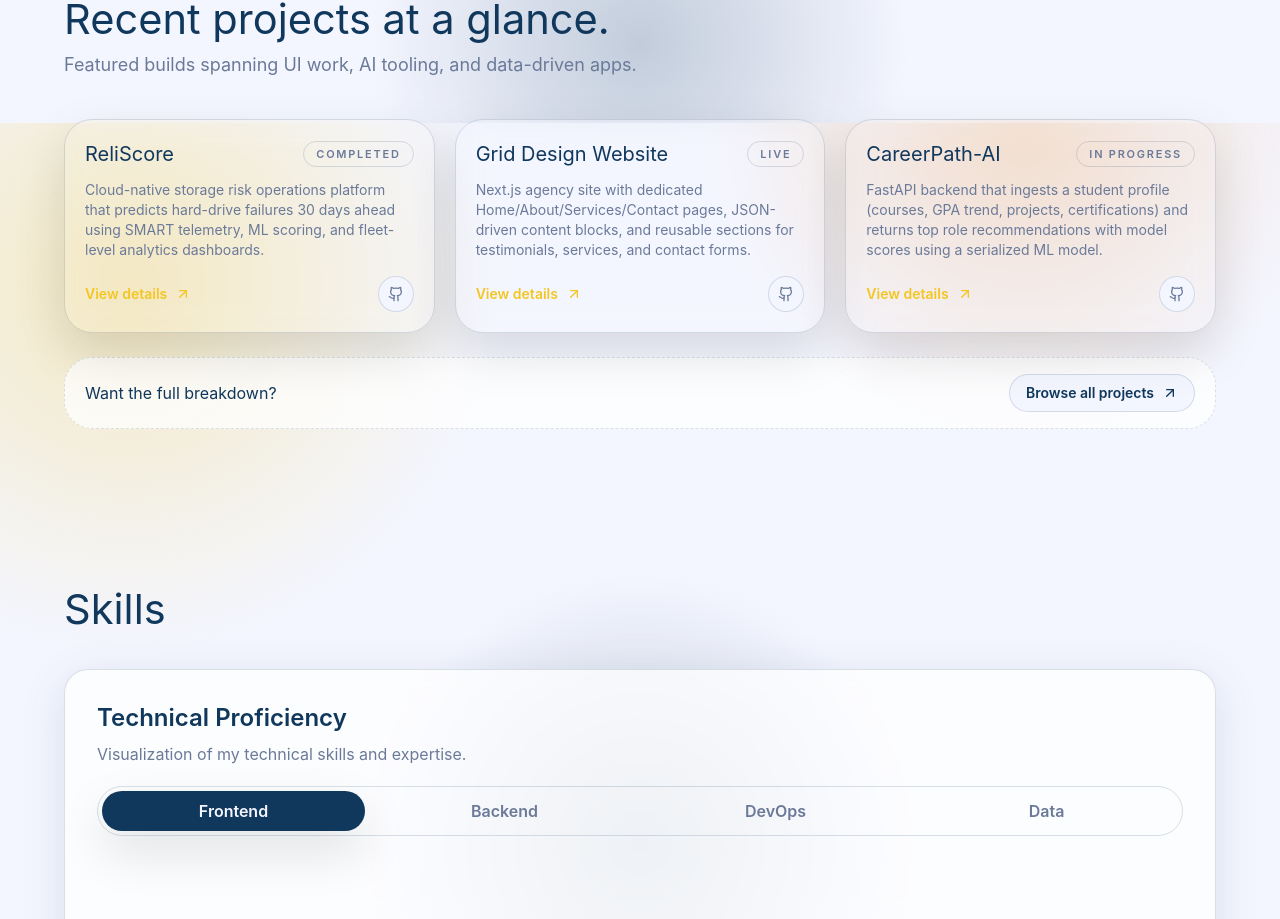
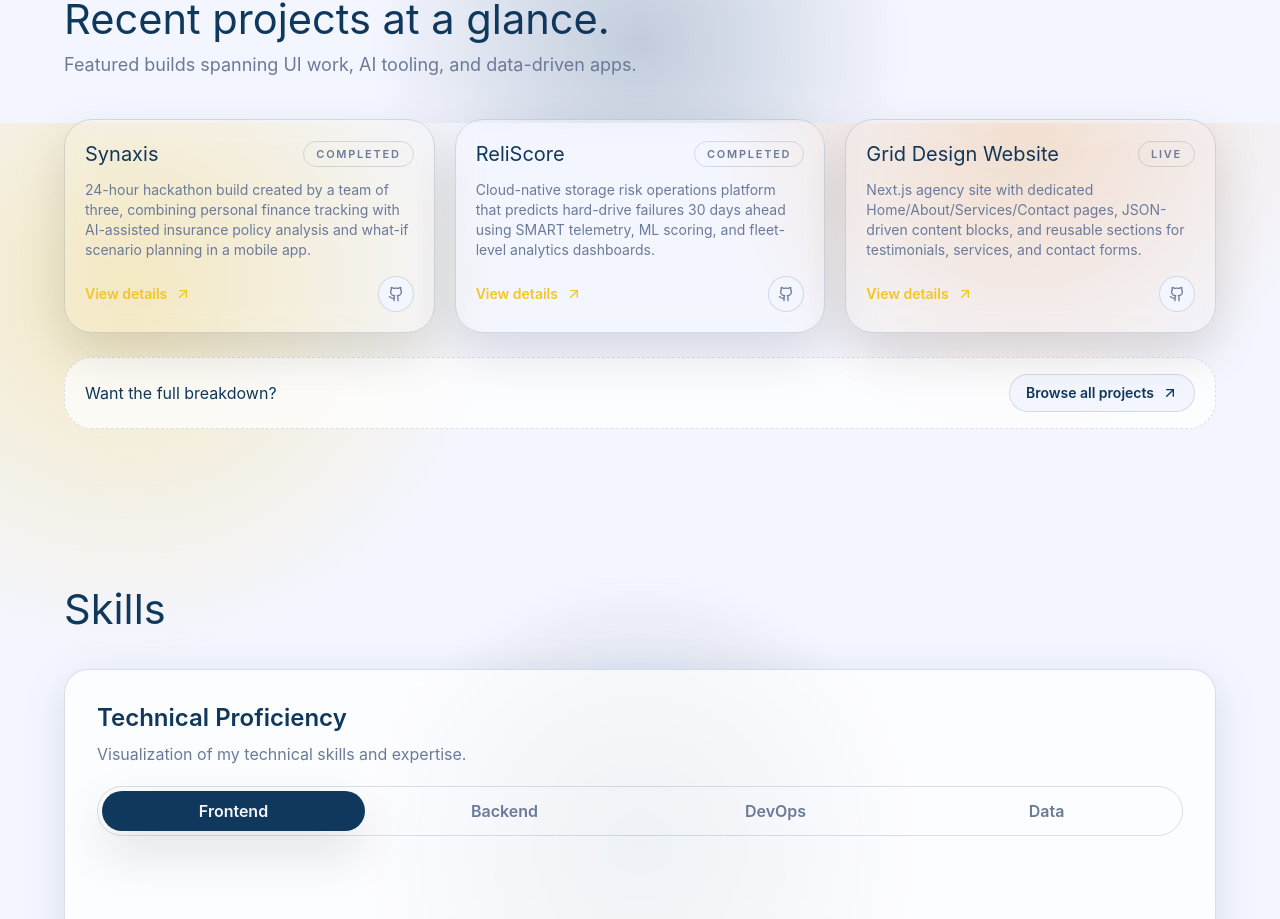
Before and after one commit to CSingh26/portfolio, a Next.js app: page / in a window 1280 px wide. Shown: the part 1477-2396 px from the top of the page. Built offline with nearby package versions, Linux system fonts and the light colour scheme.

Commit message:
Add Synaxis project to portfolio

```diff
--- a/src/data/projects.ts
+++ b/src/data/projects.ts
@@ -21,6 +21,38 @@ export type Project = {
 }
 
 export const projects: Project[] = [
+  {
+    title: "Synaxis",
+    slug: "synaxis",
+    description:
+      "24-hour hackathon build created by a team of three, combining personal finance tracking with AI-assisted insurance policy analysis and what-if scenario planning in a mobile app.",
+    status: "Completed",
+    tags: ["Expo", "React Native", "JavaScript", "Fintech", "AI"],
+    links: {
+      github: "https://github.com/CSingh26/MoneyMatters",
+    },
+    details: {
+      overview:
+        "Synaxis is a mobile app built during a 24-hour hackathon with a three-person team. The product combines two connected workflows: a finance tracker for income, expenses, assets, savings, and goals, plus an AI-assisted insurance workspace for uploading policy PDFs, reviewing coverage summaries, spotting asset-vs-coverage gaps, and running scenario simulations.",
+      highlights: [
+        "Shipped a multi-screen Expo app in 24 hours with authentication, theming, and native navigation flows.",
+        "Financial tracker covers income, expenses, savings, assets, goals, and visual summaries in one mobile dashboard.",
+        "Policy workflow supports PDF uploads, parsed policy summaries, and coverage-gap review against tracked assets.",
+        "Scenario simulator answers what-if questions and compares potential outcomes for major insurance and financial events.",
+        "GitHub repo is currently named MoneyMatters, while the product itself is branded and presented as Synaxis.",
+      ],
+      stack: [
+        "Expo",
+        "React Native",
+        "JavaScript",
+        "React Navigation",
+        "Expo Secure Store",
+        "react-native-gifted-charts",
+        "Document Picker",
+        "REST APIs",
+      ],
+    },
+  },
   {
     title: "ReliScore",
     slug: "reli-score",
```
